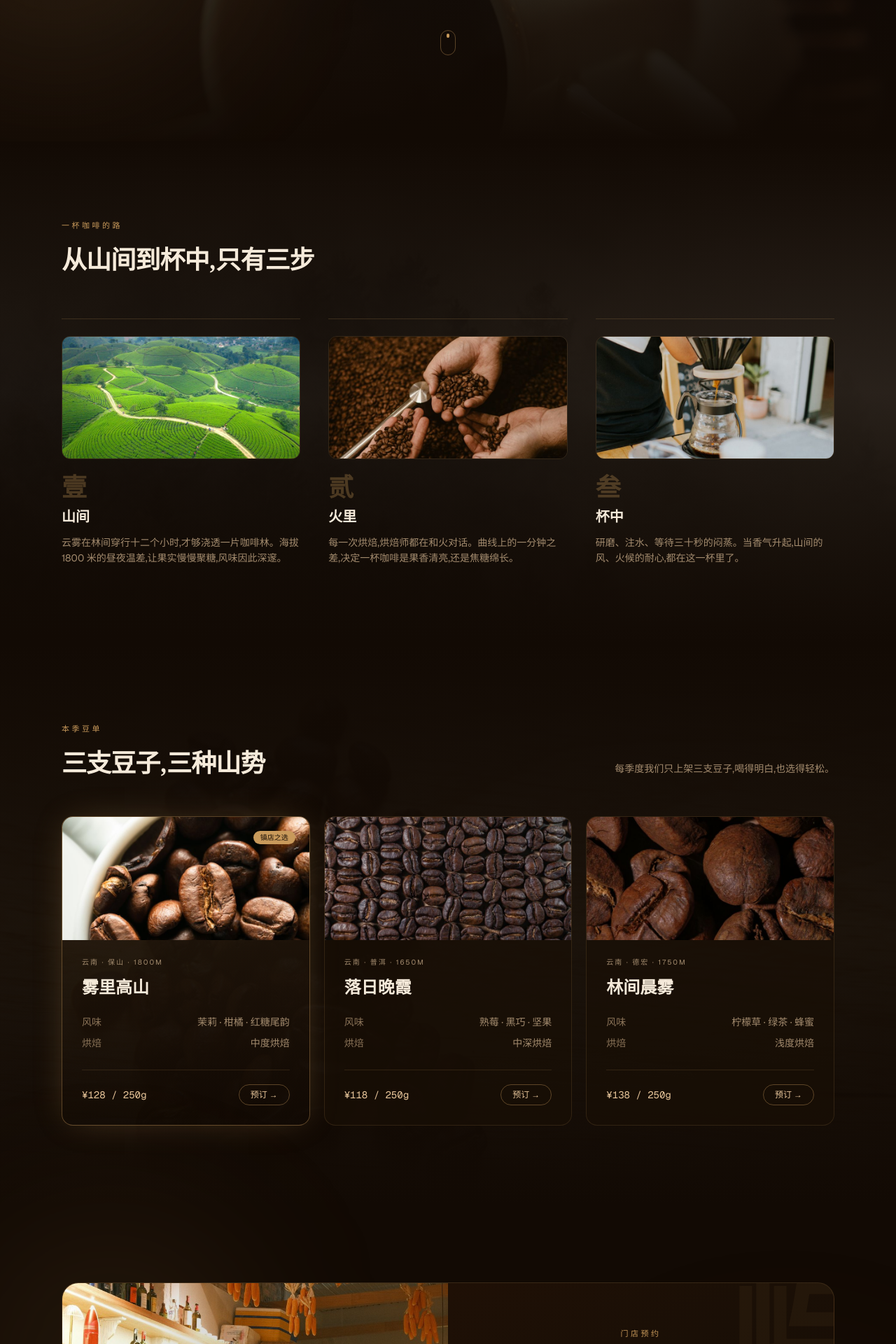
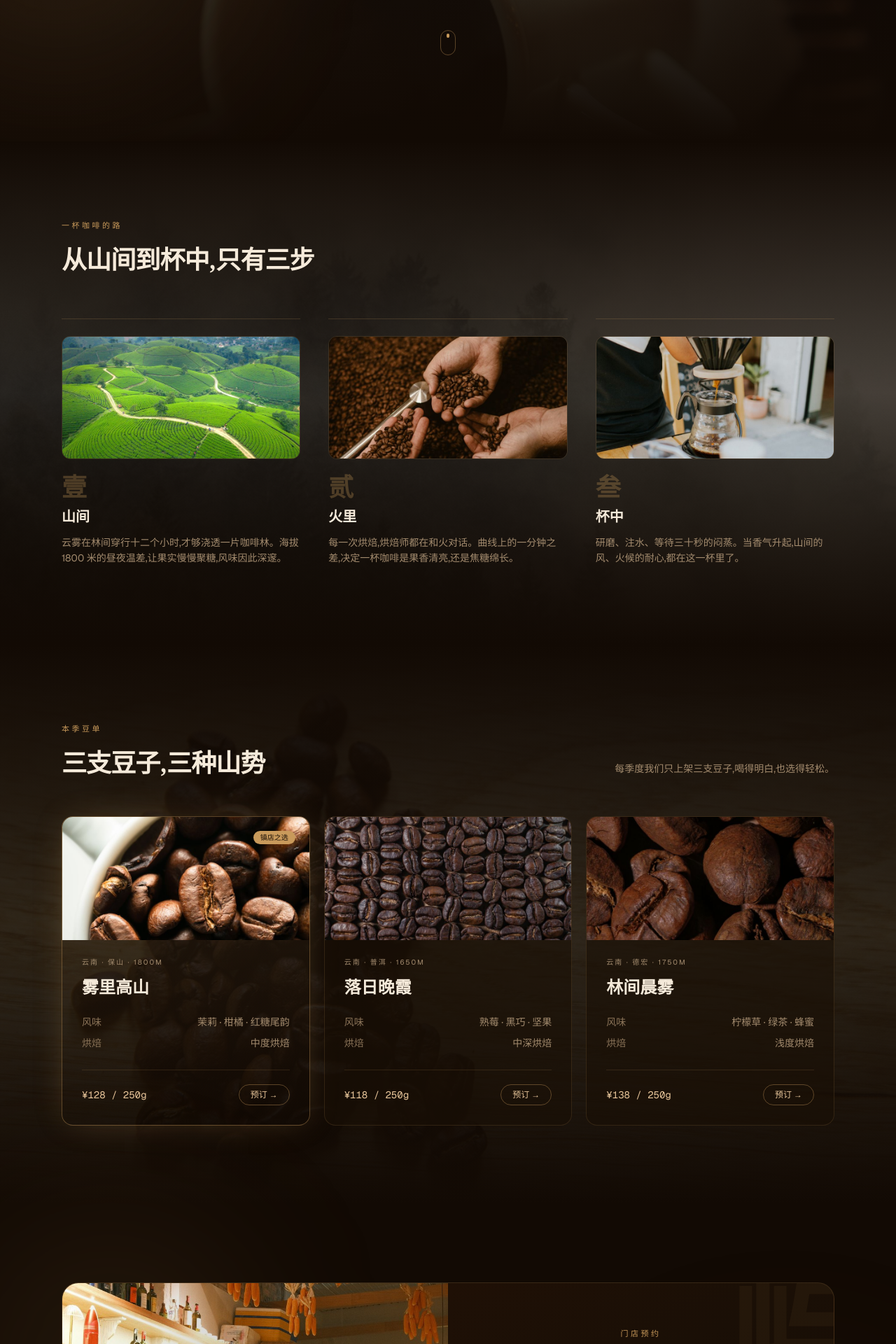
Before and after one commit to hdf-cmd/portfolio, a Next.js app: page /cafe in a window 1280 px wide. Shown: the part 598-2518 px from the top of the page at 70% size. Built offline with nearby package versions, Linux system fonts and the light colour scheme.

Commit message:
cafe：加强板块背景存在感（fog 45%/beans 35%，遮罩减淡）

```diff
--- a/src/components/cafe/cafe-beans.tsx
+++ b/src/components/cafe/cafe-beans.tsx
@@ -49,9 +49,9 @@ export function CafeBeans() {
         alt=""
         fill
         sizes="100vw"
-        className="object-cover opacity-20"
+        className="object-cover opacity-35"
       />
-      <div className="absolute inset-0 bg-gradient-to-b from-[#120A04] via-[#120A04]/72 to-[#120A04]" />
+      <div className="absolute inset-0 bg-gradient-to-b from-[#120A04] via-[#120A04]/50 to-[#120A04]" />
 
       <div className="relative mx-auto max-w-6xl px-6">
       <motion.div
--- a/src/components/cafe/cafe-story.tsx
+++ b/src/components/cafe/cafe-story.tsx
@@ -38,9 +38,9 @@ export function CafeStory() {
         alt=""
         fill
         sizes="100vw"
-        className="object-cover opacity-30"
+        className="object-cover opacity-45"
       />
-      <div className="absolute inset-0 bg-gradient-to-b from-[#120A04] via-[#120A04]/60 to-[#120A04]" />
+      <div className="absolute inset-0 bg-gradient-to-b from-[#120A04] via-[#120A04]/40 to-[#120A04]" />
 
       <div className="relative mx-auto max-w-6xl px-6">
         <motion.div
```
